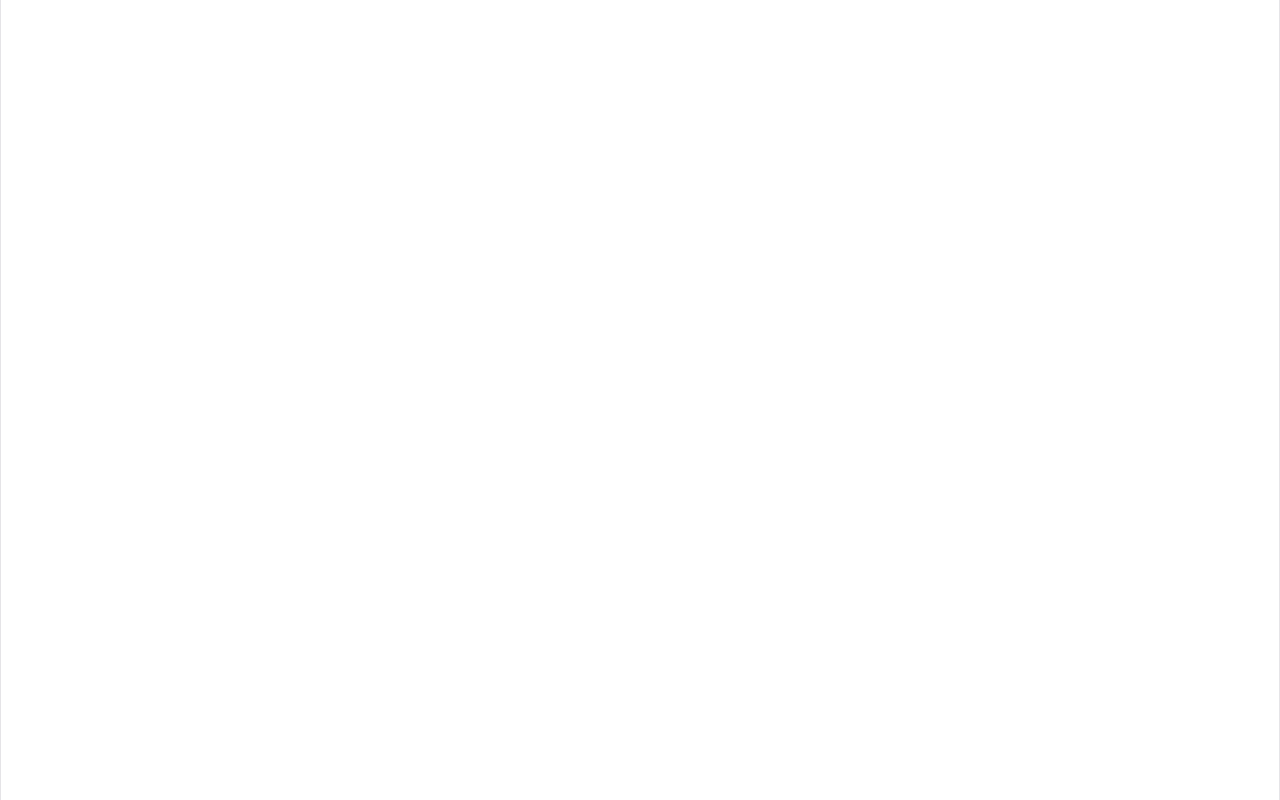
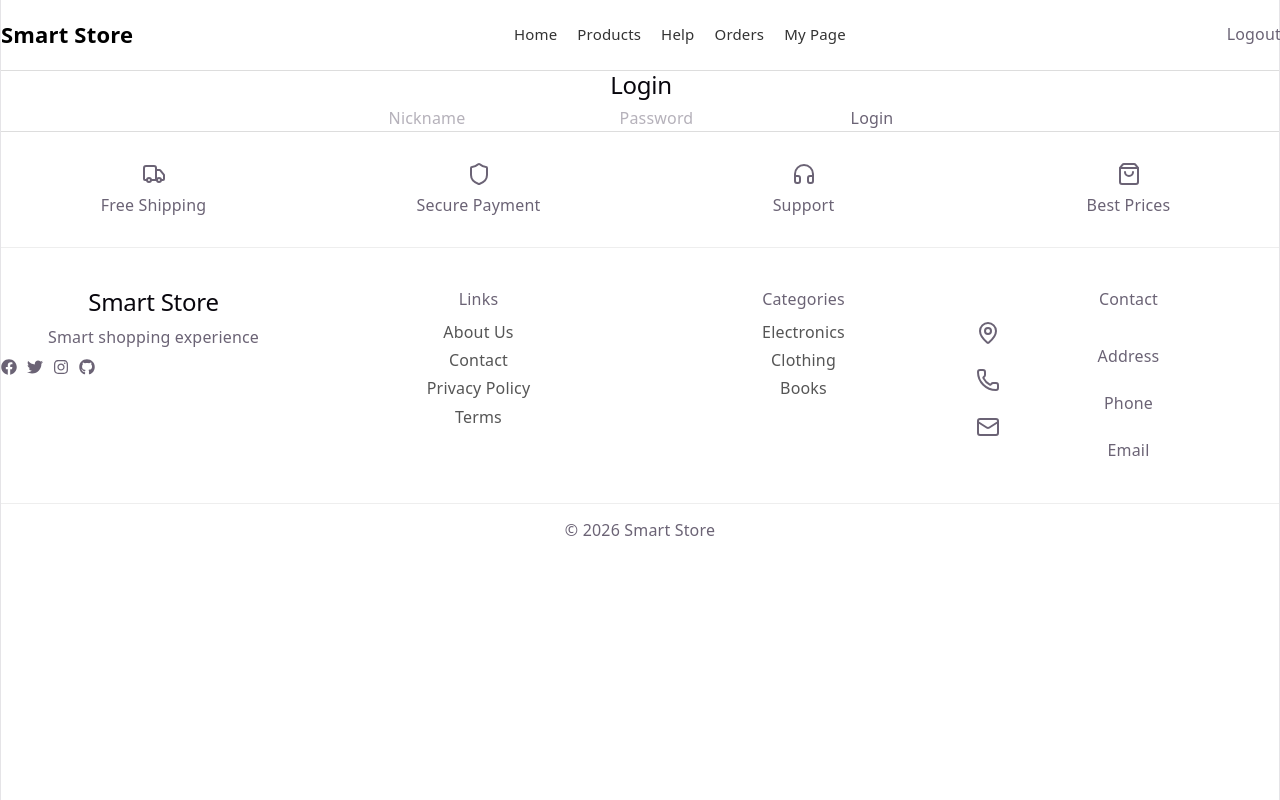
Before and after one commit to AnvarjonIbrohimov/client, a React (Vite) app: page /login in a window 1280 px wide. Before the commit this address had no page. Built offline with nearby package versions, Linux system fonts and the light colour scheme.

Commit message:
feat: create login and signup progrecc

```diff
--- a/src/App.tsx
+++ b/src/App.tsx
@@ -1,14 +1,21 @@
 import { BrowserRouter, Routes, Route } from 'react-router-dom';
 import { QueryClient, QueryClientProvider } from '@tanstack/react-query';
-import Layout from '../src/layout/MainLayout';
+
+import Layout from './layout/MainLayout';
+
 import HomePage from './pages/HomePage';
 import ProductsPage from './pages/ProductsPage';
 import UsersPage from './pages/UsersPage';
 import OrdersPage from './pages/OrdersPage';
 import MyPage from './pages/MyPage';
 import HelpPage from './pages/Help';
+
+import LoginPage from './pages/LoginPage';
+import SignupPage from './pages/SignupPage';
+
+import ProtectedRoute from './routes/ProtectedRoute';
+
 import { AuthProvider } from './context/AuthContext';
-// ... boshqa sahifalar
 
 const queryClient = new QueryClient();
 
@@ -19,12 +26,34 @@ function App() {
 				<BrowserRouter>
 					<Routes>
 						<Route element={<Layout />}>
+							{/* PUBLIC ROUTES */}
 							<Route path="/" element={<HomePage />} />
 							<Route path="/products" element={<ProductsPage />} />
 							<Route path="/users" element={<UsersPage />} />
-						<Route path="/orders" element={<OrdersPage />} />
 							<Route path="/help" element={<HelpPage />} />
-						<Route path="/mypage" element={<MyPage />} />
+
+							{/* AUTH ROUTES */}
+							<Route path="/login" element={<LoginPage />} />
+							<Route path="/signup" element={<SignupPage />} />
+
+							{/* PROTECTED ROUTES */}
+							<Route
+								path="/orders"
+								element={
+									<ProtectedRoute>
+										<OrdersPage />
+									</ProtectedRoute>
+								}
+							/>
+
+							<Route
+								path="/mypage"
+								element={
+									<ProtectedRoute>
+										<MyPage />
+									</ProtectedRoute>
+								}
+							/>
 						</Route>
 					</Routes>
 				</BrowserRouter>
--- a/src/api/axios.ts
+++ b/src/api/axios.ts
@@ -1,6 +1,17 @@
 import axios from 'axios';
 
-export const axiosInstance = axios.create({
+const api = axios.create({
 	baseURL: 'http://localhost:3009',
 	withCredentials: true,
 });
+
+api.interceptors.request.use((config) => {
+	const token = localStorage.getItem('token');
+
+	if (token) {
+		config.headers.Authorization = `Bearer ${token}`;
+	}
+	return config;
+});
+
+export default api;
--- a/src/context/AuthContext.tsx
+++ b/src/context/AuthContext.tsx
@@ -15,7 +15,11 @@ interface AuthContextType {
 const AuthContext = createContext<AuthContextType | null>(null);
 
 export function AuthProvider({ children }: { children: ReactNode }) {
-	const [user, setUser] = useState<Member | null>(null);
+	const [user, setUser] = useState<Member | null>({
+		_id: '1',
+		memberNick: 'Anvarjon',
+		memberImage: '',
+	});
 
 	useEffect(() => {
 		const storedUser = localStorage.getItem('user');
--- /dev/null
+++ b/src/pages/LoginPage.tsx
@@ -0,0 +1,51 @@
+import { useState } from 'react';
+import { useNavigate } from 'react-router-dom';
+import api from '../api/axios';
+import { useAuth } from '../context/AuthContext';
+
+function LoginPage() {
+	const navigate = useNavigate();
+	const { login } = useAuth();
+
+	const [memberNick, setMemberNick] = useState('');
+	const [memberPassword, setMemberPassword] = useState('');
+
+	const handleLogin = async (e: React.FormEvent) => {
+		e.preventDefault();
+
+		try {
+			const res = await api.post('/member/login', {
+				memberNick,
+				memberPassword,
+			});
+
+			login(res.data.data.member, res.data.data.accessToken);
+
+			navigate('/');
+		} catch (err) {
+			console.log(err);
+			alert('Login failed');
+		}
+	};
+
+	return (
+		<div className="auth-page">
+			<form className="auth-form" onSubmit={handleLogin}>
+				<h2>Login</h2>
+
+				<input type="text" placeholder="Nickname" value={memberNick} onChange={(e) => setMemberNick(e.target.value)} />
+
+				<input
+					type="password"
+					placeholder="Password"
+					value={memberPassword}
+					onChange={(e) => setMemberPassword(e.target.value)}
+				/>
+
+				<button type="submit">Login</button>
+			</form>
+		</div>
+	);
+}
+
+export default LoginPage;
--- /dev/null
+++ b/src/pages/SignupPage.tsx
@@ -0,0 +1,55 @@
+import { useState } from 'react';
+import { useNavigate } from 'react-router-dom';
+import api from '../api/axios';
+import { useAuth } from '../context/AuthContext';
+
+function SignupPage() {
+	const navigate = useNavigate();
+	const { login } = useAuth();
+
+	const [form, setForm] = useState({
+		memberNick: '',
+		memberPhone: '',
+		memberPassword: '',
+	});
+
+	const handleChange = (e: React.ChangeEvent<HTMLInputElement>) => {
+		setForm({
+			...form,
+			[e.target.name]: e.target.value,
+		});
+	};
+
+	const handleSignup = async (e: React.FormEvent) => {
+		e.preventDefault();
+
+		try {
+			const res = await api.post('/member/signup', form);
+
+			login(res.data.data.member, res.data.data.accessToken);
+
+			navigate('/');
+		} catch (err) {
+			console.log(err);
+			alert('Signup failed');
+		}
+	};
+
+	return (
+		<div className="auth-page">
+			<form className="auth-form" onSubmit={handleSignup}>
+				<h2>Signup</h2>
+
+				<input name="memberNick" type="text" placeholder="Nickname" onChange={handleChange} />
+
+				<input name="memberPhone" type="text" placeholder="Phone" onChange={handleChange} />
+
+				<input name="memberPassword" type="password" placeholder="Password" onChange={handleChange} />
+
+				<button type="submit">Signup</button>
+			</form>
+		</div>
+	);
+}
+
+export default SignupPage;
--- /dev/null
+++ b/src/routes/ProtectedRoute.tsx
@@ -0,0 +1,15 @@
+import { Navigate } from 'react-router-dom';
+import { useAuth } from '../context/AuthContext';
+import type { JSX } from 'react';
+
+function ProtectedRoute({ children }: { children: JSX.Element }) {
+	const { user } = useAuth();
+
+	if (!user) {
+		return <Navigate to="/login" replace />;
+	}
+
+	return children;
+}
+
+export default ProtectedRoute;
```
Lines whose indentation alone changed are shown as unchanged.
